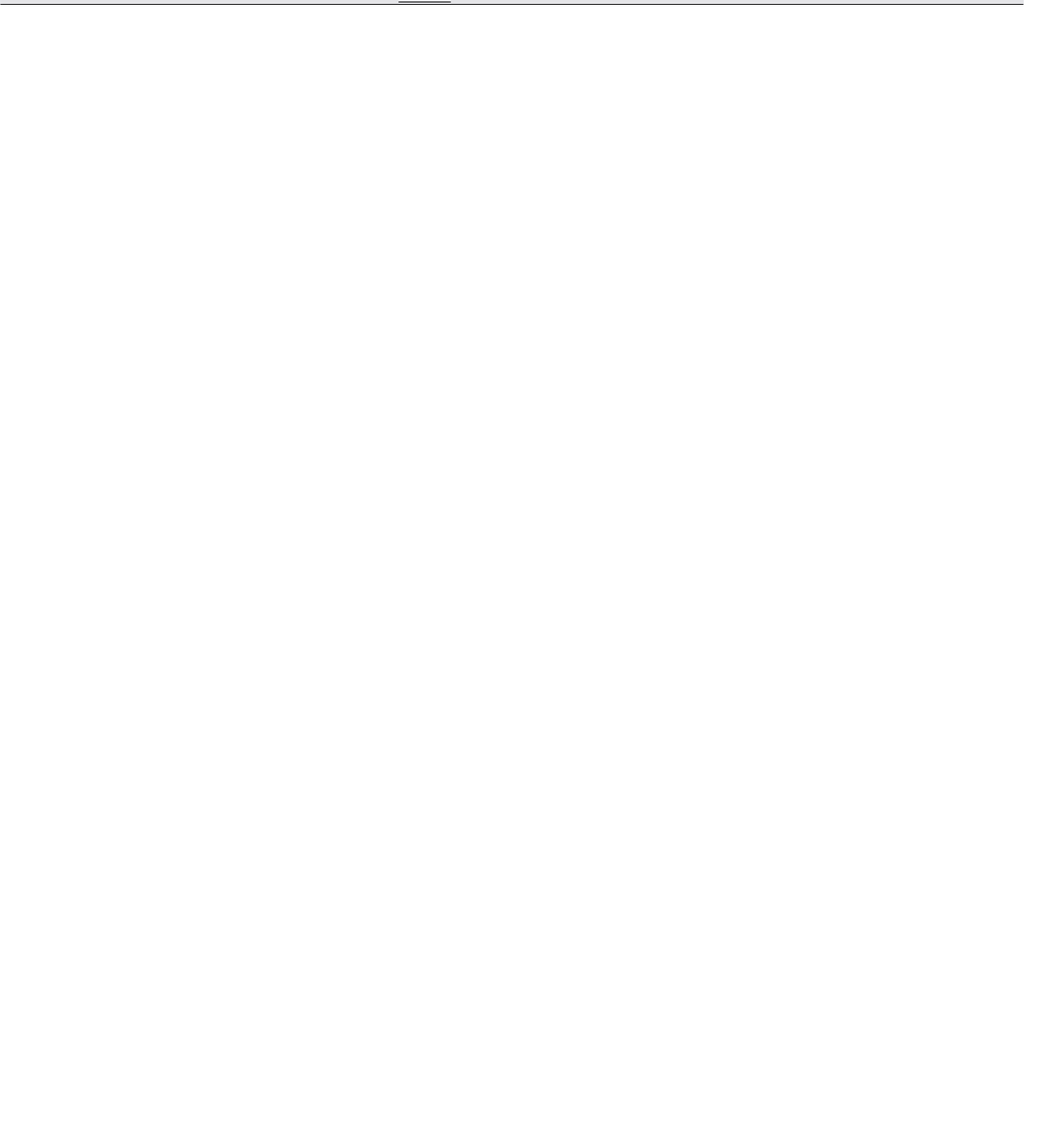
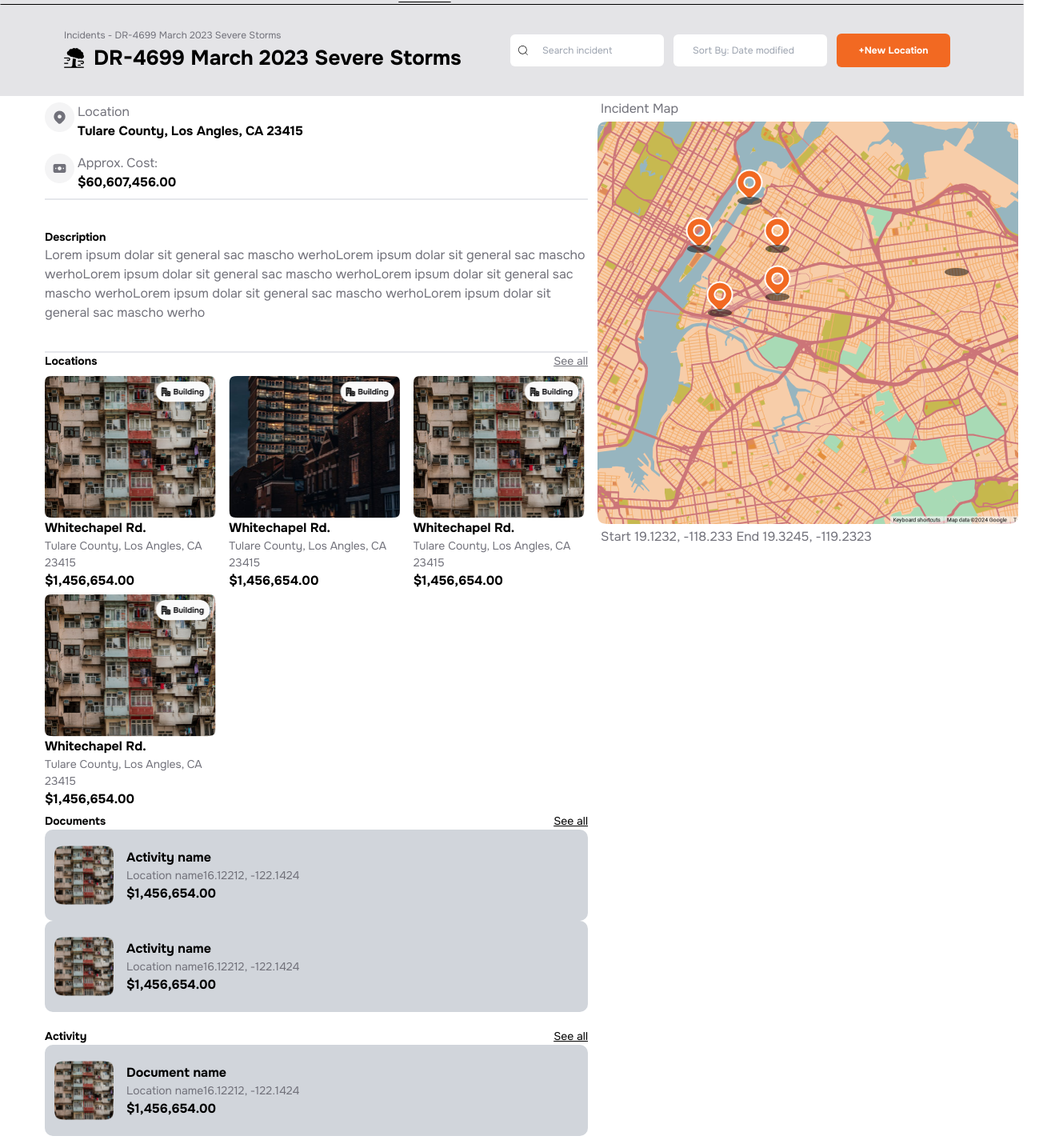
Before and after one commit to selina-islam/Disasters-I-O, a React (Vite) app: page /Locations in a window 1280 px wide. Shown: the part 60-1495 px from the top of the page at 80% size, 1329 px wide, since content can reach past the window. Before the commit the page ends 800 px from the top, so only its background shows below. Built offline with nearby package versions, Linux system fonts and the light colour scheme.

Commit message:
location section is now done

```diff
--- a/src/App.jsx
+++ b/src/App.jsx
@@ -3,6 +3,7 @@ import './App.css'
 import Navbar from './Components/Shared/Navbar'
 import Dashboard from './Components/Dashboard/Dashboard';
 import { Incidents } from './Components/Incidents/Incidents';
+import Location from './Components/FullLocation/Location';
 
 function App() {
 
@@ -12,8 +13,9 @@ function App() {
       <BrowserRouter>
         <Navbar />
         <Routes>
-          <Route path='/' element={<Dashboard />} />
-          <Route path='/Incidents' element={<Incidents />} />
+          <Route path="/" element={<Dashboard />} />
+          <Route path="/Incidents" element={<Incidents />} />
+          <Route path="/Locations" element={ <Location/>} />
         </Routes>
       </BrowserRouter>
     </>
--- a/src/Components/Dashboard/Dashboard.jsx
+++ b/src/Components/Dashboard/Dashboard.jsx
@@ -1,15 +1,15 @@
-import React, { useState } from 'react'
-import { Filter } from '../Shared/Filter'
-import { DashboardCard, NewInciidents } from '../lib/dv';
-import { Card } from './Card';
+import React, { useState } from "react";
+import { Filter } from "../Shared/Filter";
+import { DashboardCard, NewInciidents } from "../lib/dv";
+import { Card } from "./Card";
 import { VscClose } from "react-icons/vsc";
-import { Chatbox } from './Chatbox';
-import Location from '../Location/Location';
+import { Chatbox } from "./Chatbox";
+
 
 const Dashboard = () => {
-  const [chatopen, setChatopen] = useState(false)
+  const [chatopen, setChatopen] = useState(false);
   const handleChat = () => {
-    setChatopen(!chatopen)
+    setChatopen(!chatopen);
   };
   return (
     <>
@@ -28,14 +28,17 @@ const Dashboard = () => {
       </section>
 
       <button
-        className="bg-orange text-white font-bebasNeue md:size-[77px] md:text-[55px] text-[35px]  rounded-full i flex justify-center items-center hover:cursor-pointer fixed z-[9999] right-0 bottom-0 size:[50px]" onClick={handleChat}
+        className="bg-orange text-white font-bebasNeue md:size-[77px] md:text-[55px] text-[35px]  rounded-full i flex justify-center items-center hover:cursor-pointer fixed z-[9999] right-0 bottom-0 size:[50px]"
+        onClick={handleChat}
       >
         {chatopen ? <VscClose /> : "C"}
       </button>
-      <div className='fixed top-[20px] right-5'>{chatopen ? <Chatbox /> : null}</div>
-   <Location/>
+      <div className="fixed top-[20px] right-5">
+        {chatopen ? <Chatbox /> : null}
+      </div>
+
     </>
   );
-}
+};
 
-export default Dashboard
+export default Dashboard;
--- /dev/null
+++ b/src/Components/FullLocation/FourCard.jsx
@@ -0,0 +1,22 @@
+import React from 'react'
+
+export const FourCard = ({ img, title, location, des, amount }) => {
+  return (
+    <div className="h-[256px] w-[679px] ">
+
+      <div className=" bg-gray-300 flex justify-start items-center py-5 px-3 rounded-[10px]">
+        <div>
+          <img src={img} className="size-[74px] rounded[10px]" alt="" />
+        </div>
+        <div className="px-4">
+          <h1 className="text-[16px] font-bold">{title}</h1>
+          <p className="text-[14px] text-graybold">
+            {des}
+            {location}
+          </p>
+          <h3 className="text-[16px] font-bold">{amount}</h3>
+        </div>
+      </div>
+    </div>
+  );
+};
--- /dev/null
+++ b/src/Components/FullLocation/Location.jsx
@@ -0,0 +1,93 @@
+import React from "react";
+import { Filter } from "../Shared/Filter";
+import { locationHead } from "../lib/dv";
+import { OneCard } from "./OneCard";
+import { LocationData } from "../lib/dv";
+import { TwoCard } from "./TwoCard";
+import { ThreeCard } from "./ThreeCard";
+import { locationActivity } from '../lib/dv'
+import {locationDocument} from '../lib/dv'
+import { FourCard } from "./FourCard";
+const Location = () => {
+  return (
+    <section>
+      <div>
+        <Filter
+          welcome="Incidents - DR-4699 March 2023 Severe Storms "
+          heading="DR-4699 March 2023 Severe Storms"
+          btntext="+New Location"
+          img="/img/tree.png"
+        />
+      </div>
+      <div className="gap-3 mx-14 flex  md:flex-row  ">
+        <div className=" h-[1582px] w-[680px] justify-start items-center">
+          <div>
+            <div className="flex flex-col justify-start items-start">
+              {locationHead.map((s, i) => (
+                <OneCard key={i} {...s} />
+              ))}
+            </div>
+          </div>
+
+          <div className="border-b-2 border-t-2 py-9">
+            <h4 className="text-[14px] font-bold text-black">Description</h4>
+            <p className="text-[16px] text-graybold w-[677px]">
+              Lorem ipsum dolar sit general sac mascho werhoLorem ipsum dolar
+              sit general sac mascho werhoLorem ipsum dolar sit general sac
+              mascho werhoLorem ipsum dolar sit general sac mascho werhoLorem
+              ipsum dolar sit general sac mascho werhoLorem ipsum dolar sit
+              general sac mascho werho
+            </p>
+          </div>
+
+          <div>
+            <div className="flex justify-between">
+              <p className="text-[14px] font-bold">Locations</p>
+              <p className="text-graybold underline text-[14px]">See all</p>
+            </div>
+            <div className="grid md:grid-cols-2 sm:grid-cols-1 lg:grid-cols-3 gap-3">
+              {LocationData.map((s, i) => (
+                <TwoCard key={i} {...s} />
+              ))}
+            </div>
+          </div>
+
+          {/* Activity section */}
+          <div className="gap-3 py-5 ">
+            <div className="flex justify-between">
+              <p className="text-[14px] font-bold">Documents</p>
+              <p className="text-[14px] text-gra underline">See all</p>
+            </div>
+            {locationActivity.map((o, i) => (
+              <ThreeCard key={i} {...o} />
+            ))}
+          </div>
+
+          {/* document section */}
+          <div>
+            <div className="flex justify-between">
+              <p className="text-[14px] font-bold">Activity</p>
+              <p className="text-[14px] text-gra underline">See all</p>
+            </div>
+            <div>
+              {locationDocument.map((z, i) => (
+                <FourCard key={i} {...z} />
+              ))}
+            </div>
+          </div>
+        </div>
+        <div>
+          <div className="w-[526px] h-[563px] mr-14">
+            <p className="p-1 text-graybold">Incident Map</p>
+            <img src="/img/location-map.png" alt="" />
+            <p className="p-1 text-graybold">
+              Start 19.1232, -118.233 End 19.3245, -119.2323
+            </p>
+          </div>
+        </div>
+      </div>
+    </section>
+  );
+};
+
+export default Location;
--- /dev/null
+++ b/src/Components/FullLocation/OneCard.jsx
@@ -0,0 +1,15 @@
+import React from 'react'
+
+export const OneCard = ({img, name, amount}) => {
+  return (
+    <div className='flex justify-items-start gap-1 py-2 '>
+      <div className='size-[37px]'>
+        <img src={img} alt="" />
+      </div>
+      <div>
+        <p className='text-graybold'>{ name}</p>
+        <h1 className='font-bold'>{ amount}</h1>
+      </div>
+    </div>
+  );
+}
--- /dev/null
+++ b/src/Components/FullLocation/ThreeCard.jsx
@@ -0,0 +1,18 @@
+import React from 'react'
+
+export const ThreeCard = ({ img, title, location, des, amount }) => {
+  return (
+    <div className=" w-[679px] ">
+      <div className=" bg-gray-300 flex justify-start items-center py-5 px-3 rounded-[10px]">
+        <div>
+          <img src={img} className="size-[74px] rounded[10px]" alt="" />
+        </div>
+        <div className="px-4">
+          <h1 className="text-[16px] font-bold">{title}</h1>
+          <p className="text-[14px] text-graybold">{ des}{location}</p>
+          <h3 className="text-[16px] font-bold">{amount}</h3>
+        </div>
+      </div>
+    </div>
+  );
+};
--- /dev/null
+++ b/src/Components/FullLocation/TwoCard.jsx
@@ -0,0 +1,16 @@
+import React from 'react'
+
+export const TwoCard = ({img, title, description, amount}) => {
+  return (
+    <div className="flex flex-col  w-[214px] h-[241px] py-2 mb-5">
+      <div>
+        <img src={img} alt="" className="h-[178px] w-[214px]" />
+      </div>
+      <h1 className="text-[16px] text-black font-bold">{ title}</h1>
+      <p className="text-[14px] text-graybold">
+        {description}
+      </p>
+      <h2 className="text-[16px] text-black font-bold">{ amount}</h2>
+    </div>
+  );
+}
--- a/src/Components/Location/Location.jsx
+++ /dev/null
@@ -1,19 +0,0 @@
-import React from 'react'
-import { Filter } from '../Shared/Filter'
-
-const Location = () => {
-  return (
-    <section>
-      <div>
-        <Filter
-          welcome="Incidents - DR-4699 March 2023 Severe Storms "
-          heading="DR-4699 March 2023 Severe Storms"
-                                  btntext="+New Location"
-                                  img='/img/tree.png'
-        />
-      </div>
-    </section>
-  );
-}
-
-export default Location
--- a/src/Components/Shared/Filter.jsx
+++ b/src/Components/Shared/Filter.jsx
@@ -17,7 +17,7 @@ export const Filter = ({ welcome, heading, btntext, img, className }) => {
                     img && "flex justify-center items-center gap-3",
                     className
                   )}
-                ><img src={img} alt='img' />
+                ><img src={img}/>
                   {heading}
                 </h3>
 
```
Also changed, not shown: src/Components/lib/dv/index.js.
